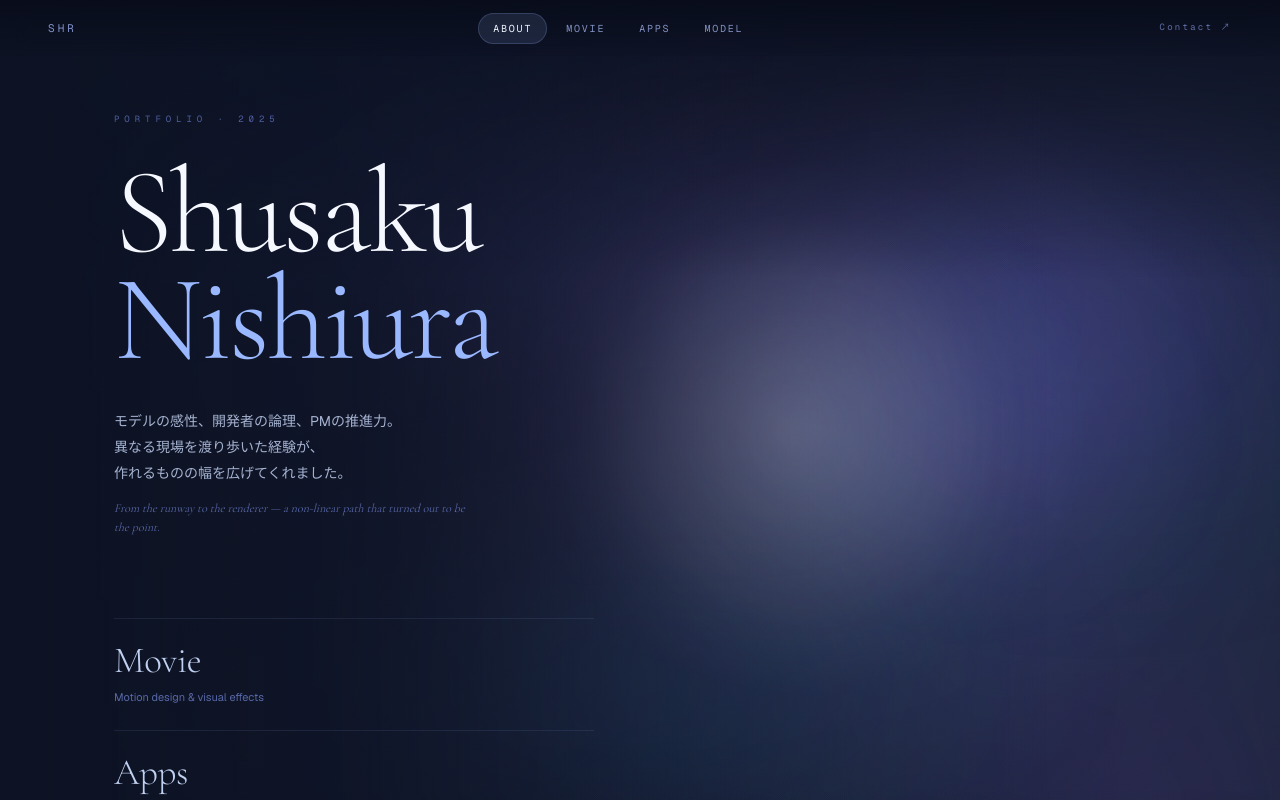
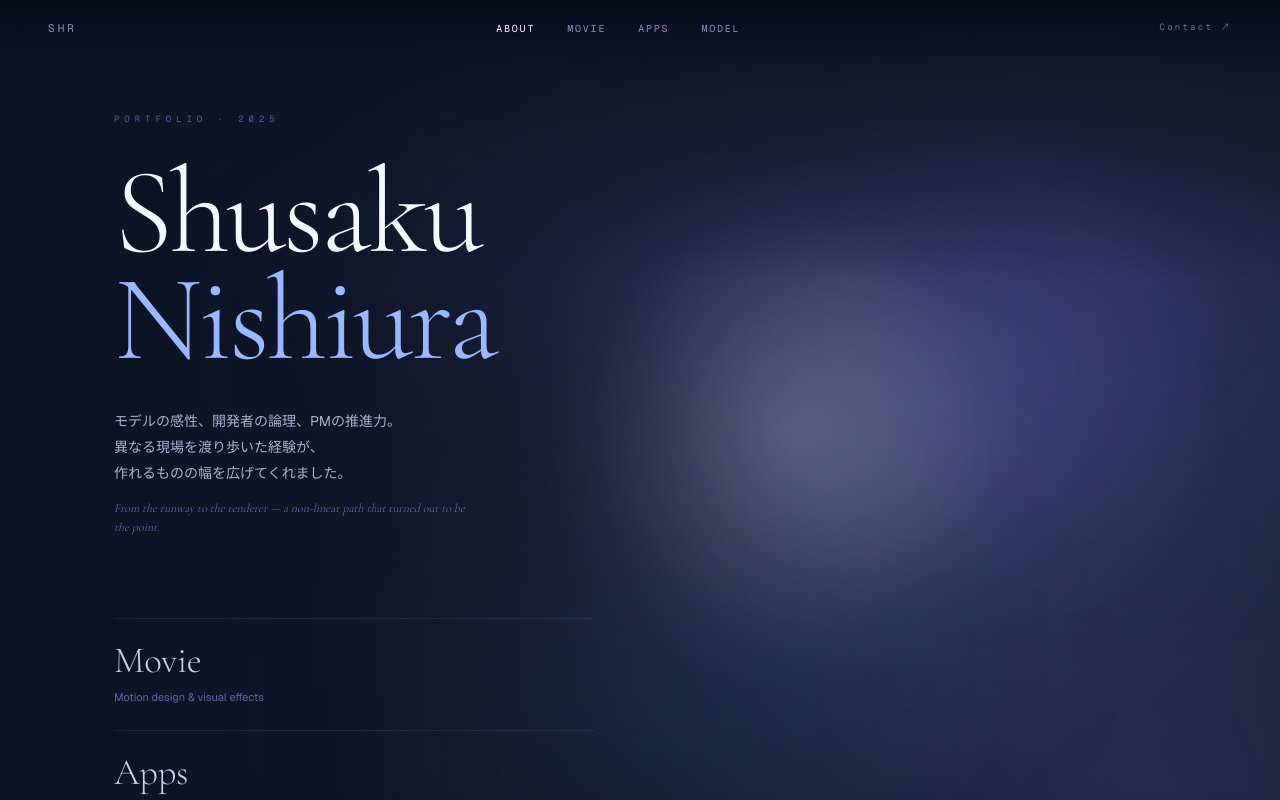
Before and after one commit to shar0001/portfolio-site, a Next.js app: page / in a window 1280 px wide. Shown: the top 800 px of the page. Built offline with nearby package versions, Linux system fonts and the light colour scheme.

Commit message:
style: remove active nav border pill and shift halo 4px up to center on dot

```diff
--- a/components/ui/CategoryNav.tsx
+++ b/components/ui/CategoryNav.tsx
@@ -42,11 +42,9 @@ export function CategoryNav() {
             <Link
               key={href}
               href={href}
-              className="relative px-3.5 py-1.5 font-mono text-[10px] tracking-[0.18em] uppercase transition-all duration-300 rounded-full"
+              className="relative px-3.5 py-1.5 font-mono text-[10px] tracking-[0.18em] uppercase transition-all duration-300"
               style={{
                 color: isActive ? '#f0f5ff' : '#8090c0',
-                background: isActive ? 'rgba(154,184,255,0.12)' : 'transparent',
-                border: isActive ? '1px solid rgba(154,184,255,0.20)' : '1px solid transparent',
               }}
               onMouseEnter={e => {
                 if (!isActive) e.currentTarget.style.color = '#c0d0f0'
--- a/components/ui/CursorAtmosphere.tsx
+++ b/components/ui/CursorAtmosphere.tsx
@@ -168,9 +168,9 @@ export function CursorAtmosphere() {
         haloPos.current.y += (curPos.current.y - haloPos.current.y) * 0.4
 
         if (curPos.current.x > -1000) {
-          // Exactly matching raw coordinates to perfectly center with the dot cursor
+          // Offset by -4px vertically to align with SimpleCursor's translate(-50%,-50%) on its 8px dot
           const hx = haloPos.current.x
-          const hy = haloPos.current.y
+          const hy = haloPos.current.y - 4
 
           // Outer atmosphere halo (130px)
           const g1 = ctx.createRadialGradient(hx, hy, 0, hx, hy, 130)
```
